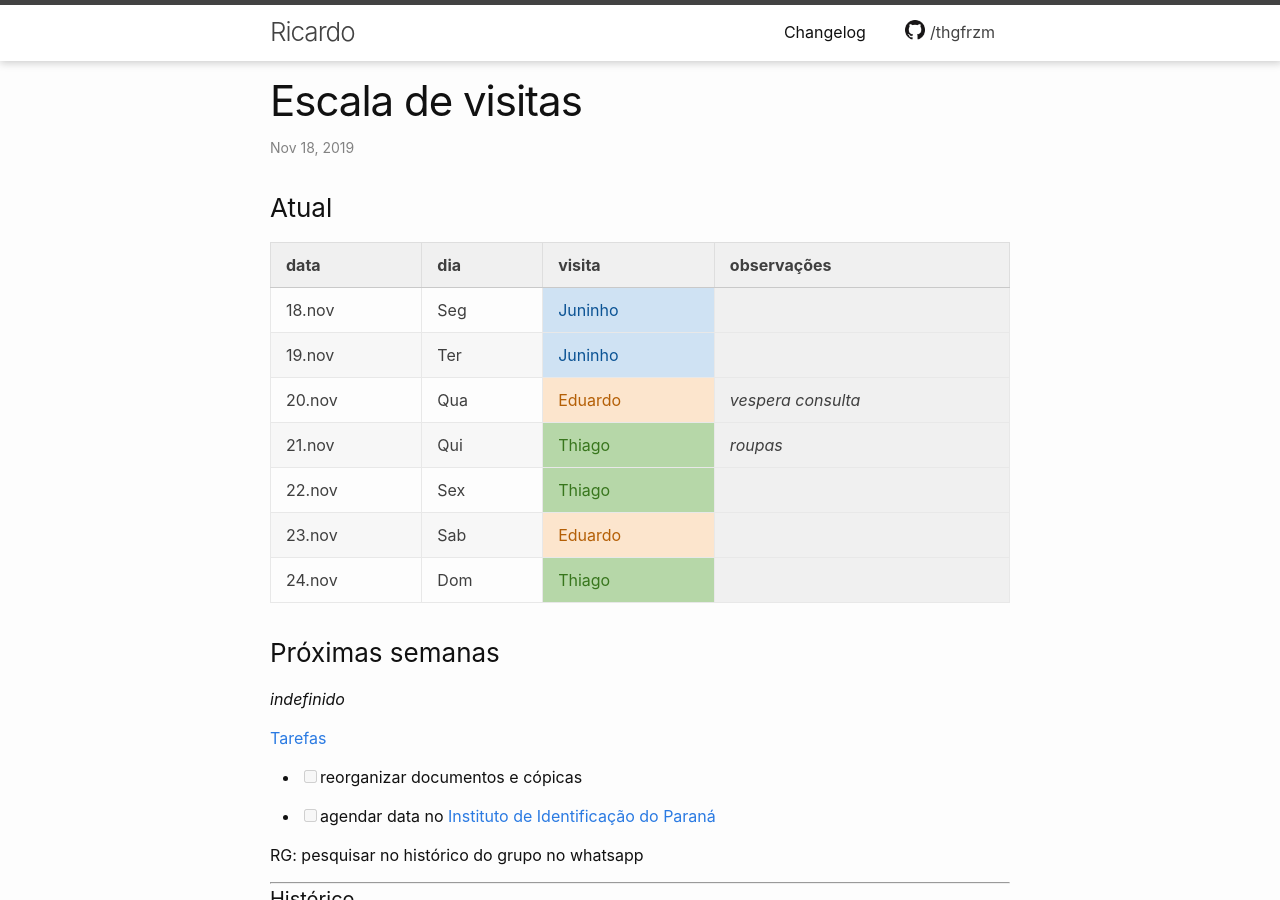
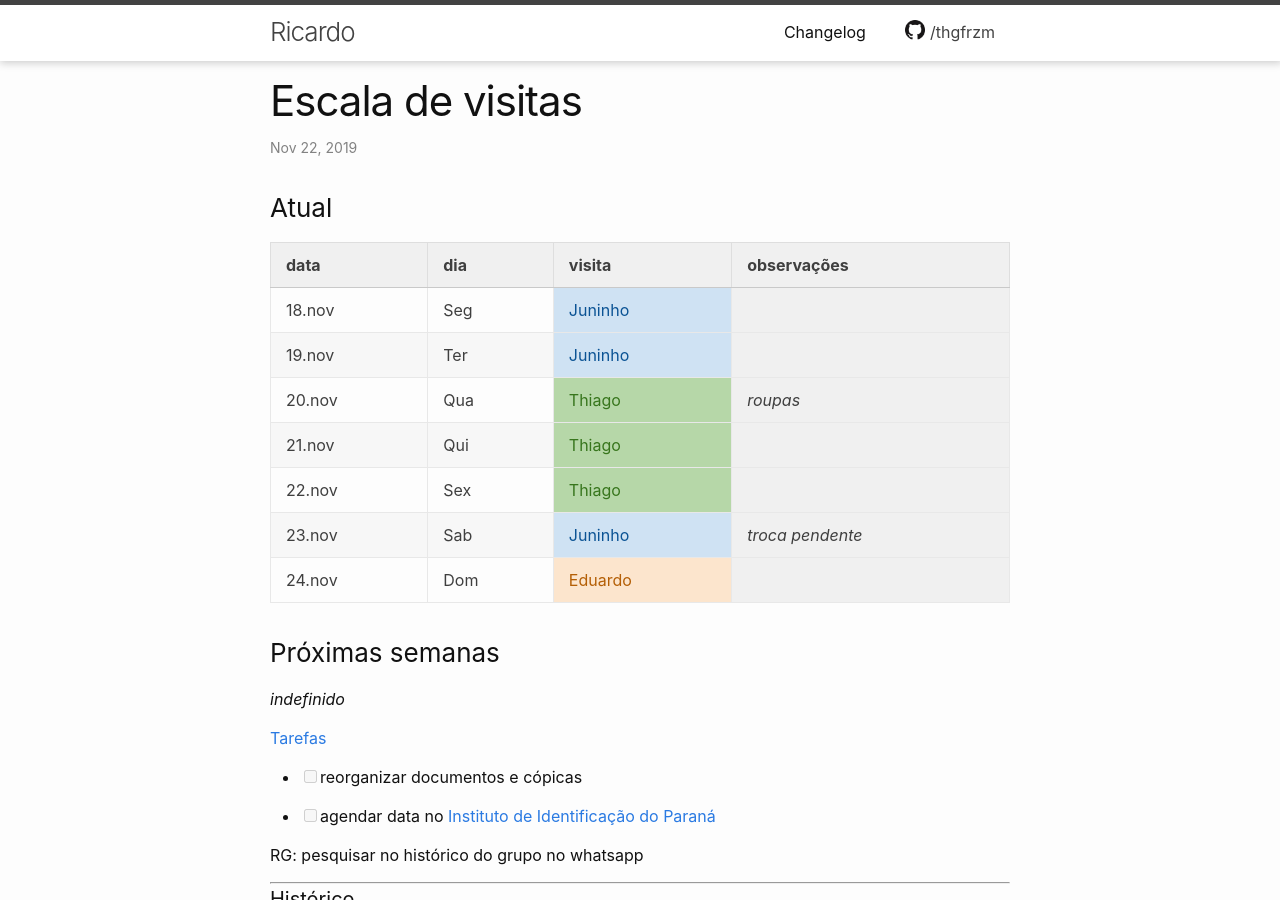
Before and after one commit to thgfrzm/ricardo, a Jekyll site: the page built from _posts/2018-12-23-escala-visitas.markdown, in a window 1280 px wide and 900 px high. Built offline with Jekyll 4.4.1, drawn with Linux system fonts in a browser that asks for light colours.

Commit message:
update escala

```diff
--- a/_posts/2018-12-23-escala-visitas.markdown
+++ b/_posts/2018-12-23-escala-visitas.markdown
@@ -1,21 +1,21 @@
 ---
 layout: post
 title:  "Escala de visitas"
-date:   2019-11-18 20:00:00 -0300
+date:   2019-11-21 23:25:00 -0300
 categories: agenda
 ---
 
 ### Atual
 
-| data   | dia | visita  | observações        |
-| ------ | --- | ------- | ------------------ |
-| 18.nov | Seg | Juninho |                    |
-| 19.nov | Ter | Juninho |                    |
-| 20.nov | Qua | Eduardo | _vespera consulta_ |
-| 21.nov | Qui | Thiago  | _roupas_           |
-| 22.nov | Sex | Thiago  |                    |
-| 23.nov | Sab | Eduardo |                    |
-| 24.nov | Dom | Thiago  |                    |
+| data   | dia | visita  | observações      |
+| ------ | --- | ------- | ---------------- |
+| 18.nov | Seg | Juninho |                  |
+| 19.nov | Ter | Juninho |                  |
+| 20.nov | Qua | Thiago  | _roupas_         |
+| 21.nov | Qui | Thiago  |                  |
+| 22.nov | Sex | Thiago  |                  |
+| 23.nov | Sab | Juninho | _troca pendente_ |
+| 24.nov | Dom | Eduardo |                  |
 
 ### Próximas semanas
 
```
